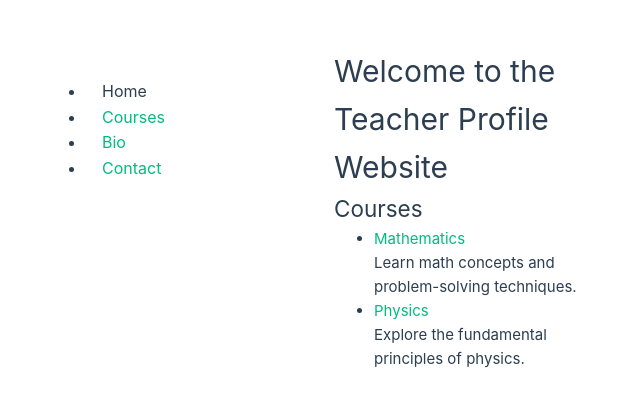
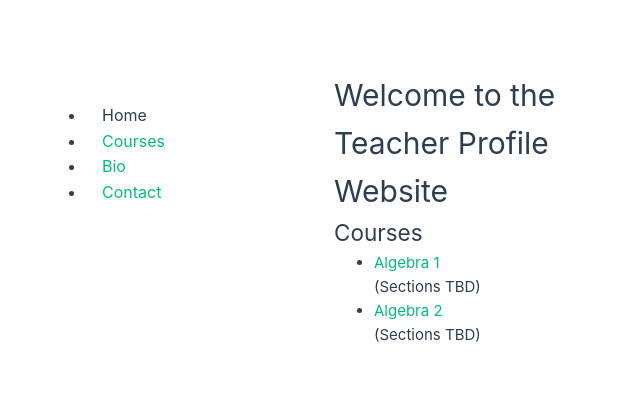
Before and after one commit to JonnyTran/dawn-teach-math, a Vue app: page / in a window 1280 px wide. Shown: the part 191-596 px from the top of the page, without its empty margins (2-642 px from the left). Built offline with nearby package versions, Linux system fonts and the light colour scheme.

Commit message:
course description

```diff
--- a/src/views/HomeView.vue
+++ b/src/views/HomeView.vue
@@ -17,8 +17,8 @@ export default {
   data() {
     return {
       courses: [
-        { id: 1, title: 'Mathematics', description: 'Learn math concepts and problem-solving techniques.' },
-        { id: 2, title: 'Physics', description: 'Explore the fundamental principles of physics.' },
+        { id: 1, title: 'Algebra 1', description: '(Sections TBD)' },
+        { id: 2, title: 'Algebra 2', description: '(Sections TBD)' },
         // Add more courses here
       ],
     };
```
